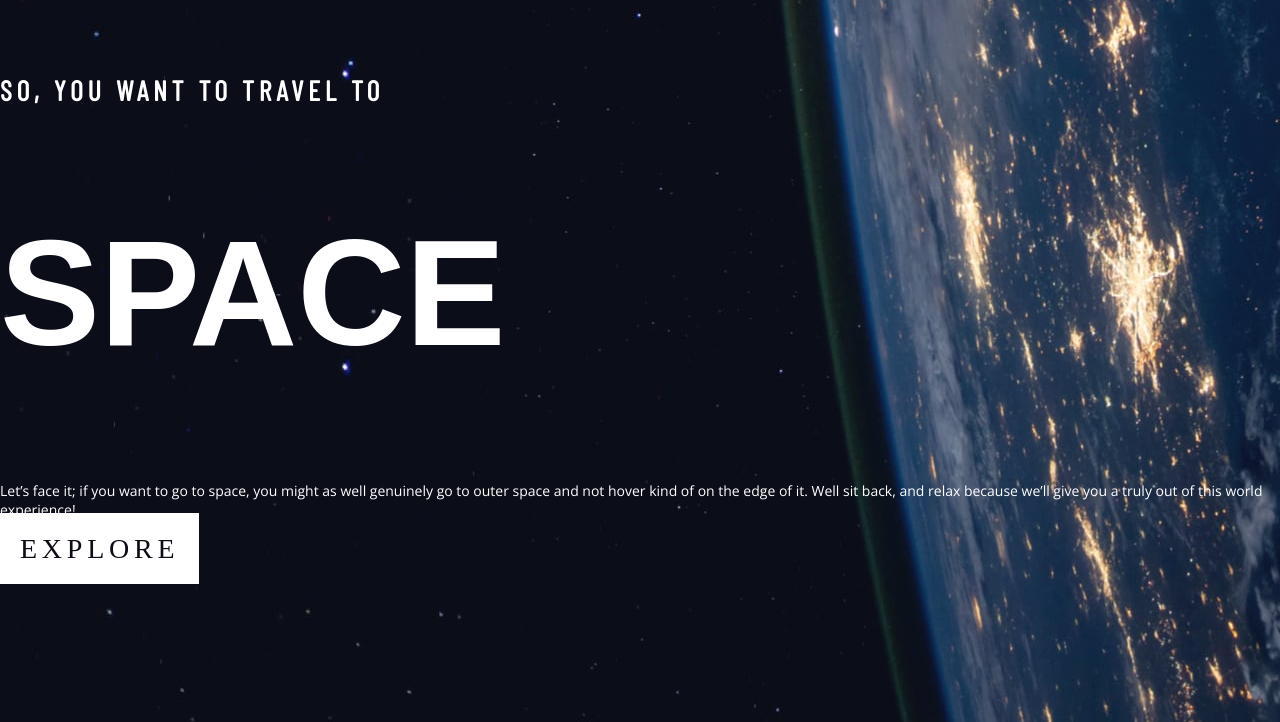
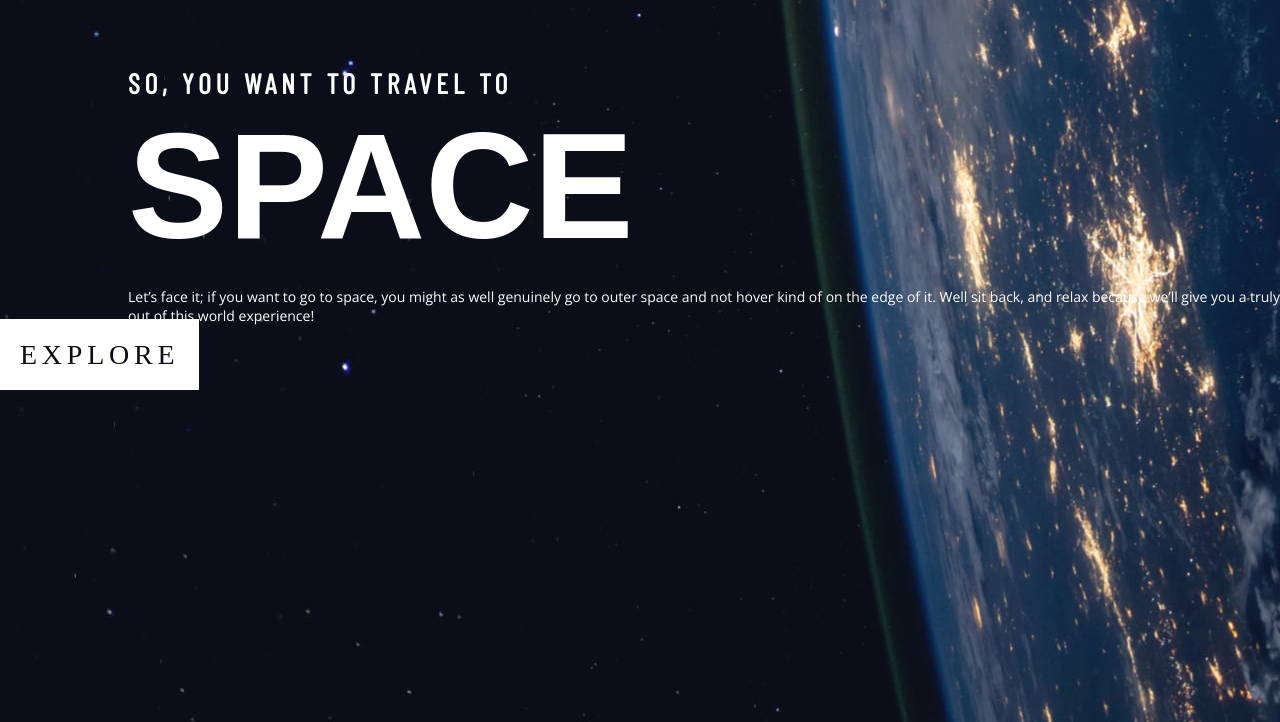
Before and after one commit to Mia703/FrontEndMentor---Space-Tourism-Website, a plain HTML site: page index.html in a window 1280 px wide. Shown: the part 78-800 px from the top of the page. Drawn offline with nearby package versions, Linux system fonts and the light colour scheme; a web font is replaced by a local one.

Commit message:
Middle div edits
Started spacing for middle div; start using consistent unit measurements

```diff
--- a/style.css
+++ b/style.css
@@ -119,6 +119,13 @@ h5 {
 }
 
 /* ----------------- index.html: MIDDLE DIV ----------------- */
+.middle-div {
+    margin: 40px 0px 0px 8rem;
+}
+
+.middle-div h1, h2, h3, h4, h5 {
+    margin: 0;
+}
 .explore-btn {
     font-size: 28px;
     letter-spacing: 4.75px;
```
